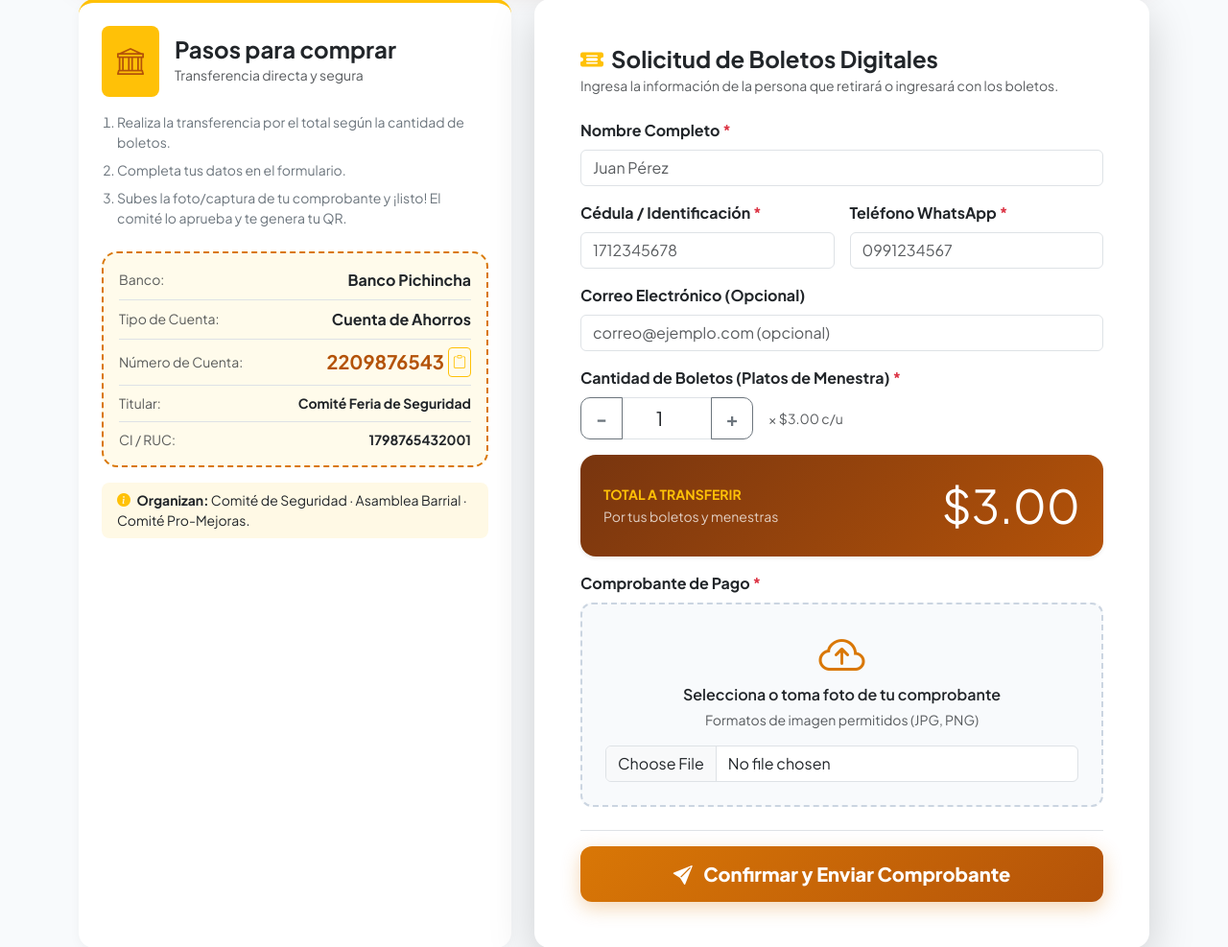
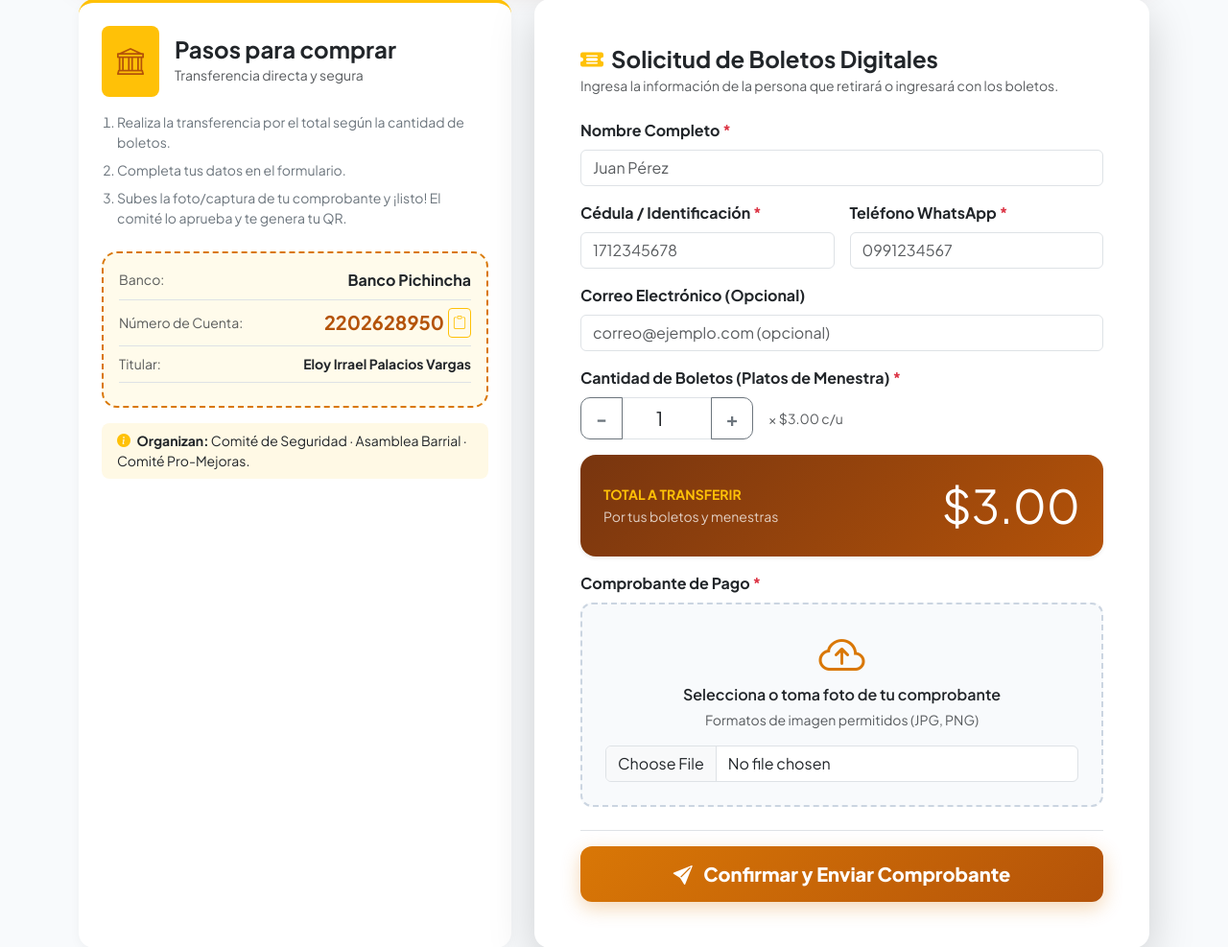
Before and after one commit to RomelAnte/BarrioHub, a Django app: page /preventa/ in a window 1280 px wide. Shown: the part 529-1516 px from the top of the page at 96% size. Run offline with Django 5.2, Linux system fonts and the light colour scheme.

```diff
--- a/feria/templates/feria/base.html
+++ b/feria/templates/feria/base.html
@@ -144,12 +144,12 @@
                                     <i class="bi bi-ticket text-info"></i> Administración de Boletos
                                 </a>
                             </li>
-                            <!--<li class="dropdown-divider"></li>
+                            <li class="dropdown-divider"></li>
                             <li>
                                 <a class="dropdown-item py-2 d-flex align-items-center gap-2" href="{% url 'solicitud_digital' %}">
                                     <i class="bi bi-cart-check-fill text-success"></i> Preventa Digital
                                 </a>
-                            </li>-->
+                            </li>
                         </ul>
                     </li>
                 </ul>
--- a/feria/templates/feria/index.html
+++ b/feria/templates/feria/index.html
@@ -107,7 +107,7 @@
             </div>
         </div>
 
-        <!-- 2. PREVENTA DIGITAL PUBLICAS
+        <!-- 2. PREVENTA DIGITAL PUBLICAS -->
         <div class="col-md-6 col-lg-3">
             <div class="card card-custom h-100 p-4 bg-white">
                 <div class="d-flex align-items-center gap-3 mb-3">
@@ -128,7 +128,7 @@
                     </a>
                 </div>
             </div>
-        </div>-->
+        </div>
 
         <!-- 3. REVISIÓN MANUAL ADMIN -->
         <div class="col-md-6 col-lg-3">
--- a/feria/templates/feria/solicitud_digital.html
+++ b/feria/templates/feria/solicitud_digital.html
@@ -122,10 +122,6 @@
                         <strong class="text-dark fs-6">{{ datos_banco.banco }}</strong>
                     </div>
                     <div class="d-flex justify-content-between align-items-center mb-2 pb-2 border-bottom">
-                        <span class="text-muted small">Tipo de Cuenta:</span>
-                        <strong class="text-dark">{{ datos_banco.tipo_cuenta }}</strong>
-                    </div>
-                    <div class="d-flex justify-content-between align-items-center mb-2 pb-2 border-bottom">
                         <span class="text-muted small">Número de Cuenta:</span>
                         <div class="d-flex align-items-center gap-1">
                             <strong class="text-warning fs-5 fw-extrabold" style="color: #b45309 !important;" id="num_cuenta">{{ datos_banco.numero_cuenta }}</strong>
@@ -137,10 +133,6 @@
                     <div class="d-flex justify-content-between align-items-center mb-2 pb-2 border-bottom">
                         <span class="text-muted small">Titular:</span>
                         <strong class="text-dark small">{{ datos_banco.titular }}</strong>
-                    </div>
-                    <div class="d-flex justify-content-between align-items-center">
-                        <span class="text-muted small">CI / RUC:</span>
-                        <strong class="text-dark small">{{ datos_banco.identificacion }}</strong>
                     </div>
                 </div>
 
--- a/feria/views.py
+++ b/feria/views.py
@@ -161,8 +161,8 @@ def solicitud_digital(request):
     datos_banco = {
         'banco': 'Banco Pichincha',
         'tipo_cuenta': 'Cuenta de Ahorros',
-        'numero_cuenta': '2209876543',
-        'titular': 'Comité Feria de Seguridad',
+        'numero_cuenta': '2202628950',
+        'titular': 'Eloy Irrael Palacios Vargas',
         'identificacion': '1798765432001',
         'email': 'feriaseguridad.barrios@gmail.com',
         'precio_unitario': 3.00
```
